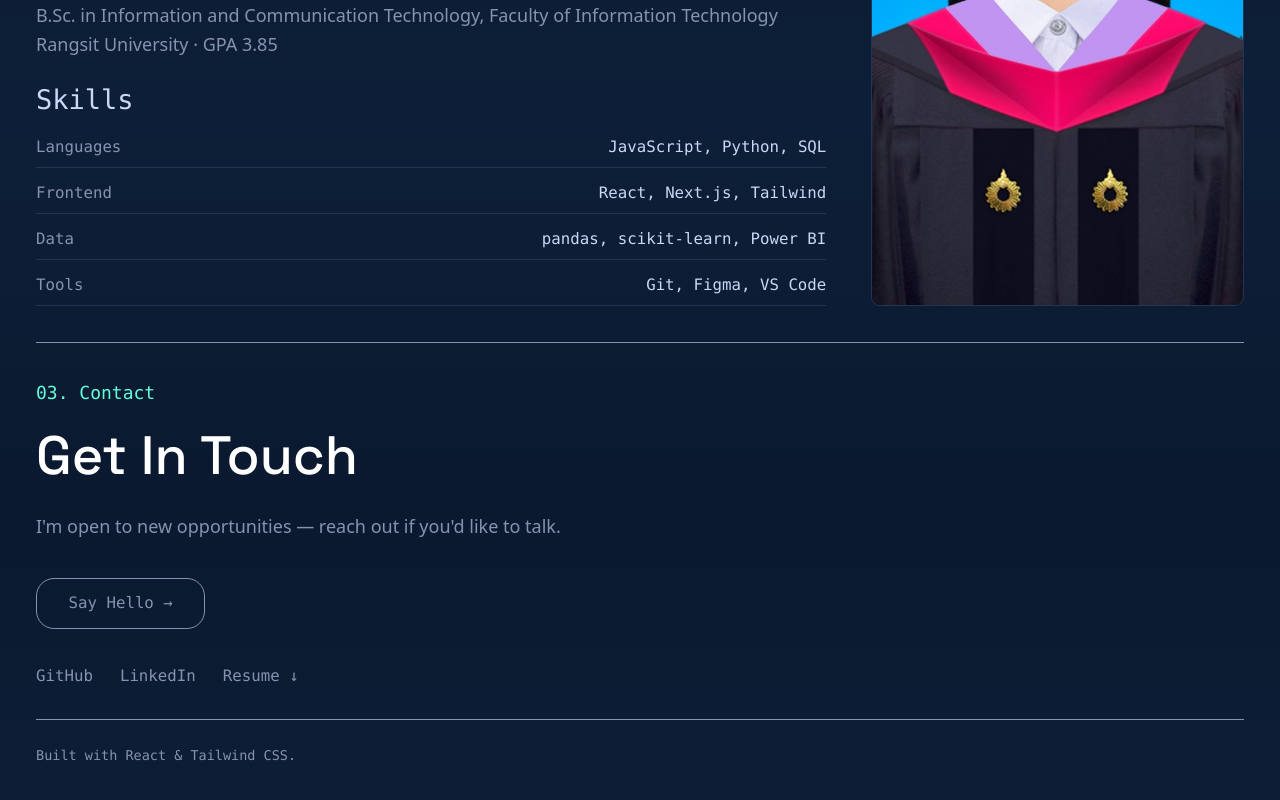
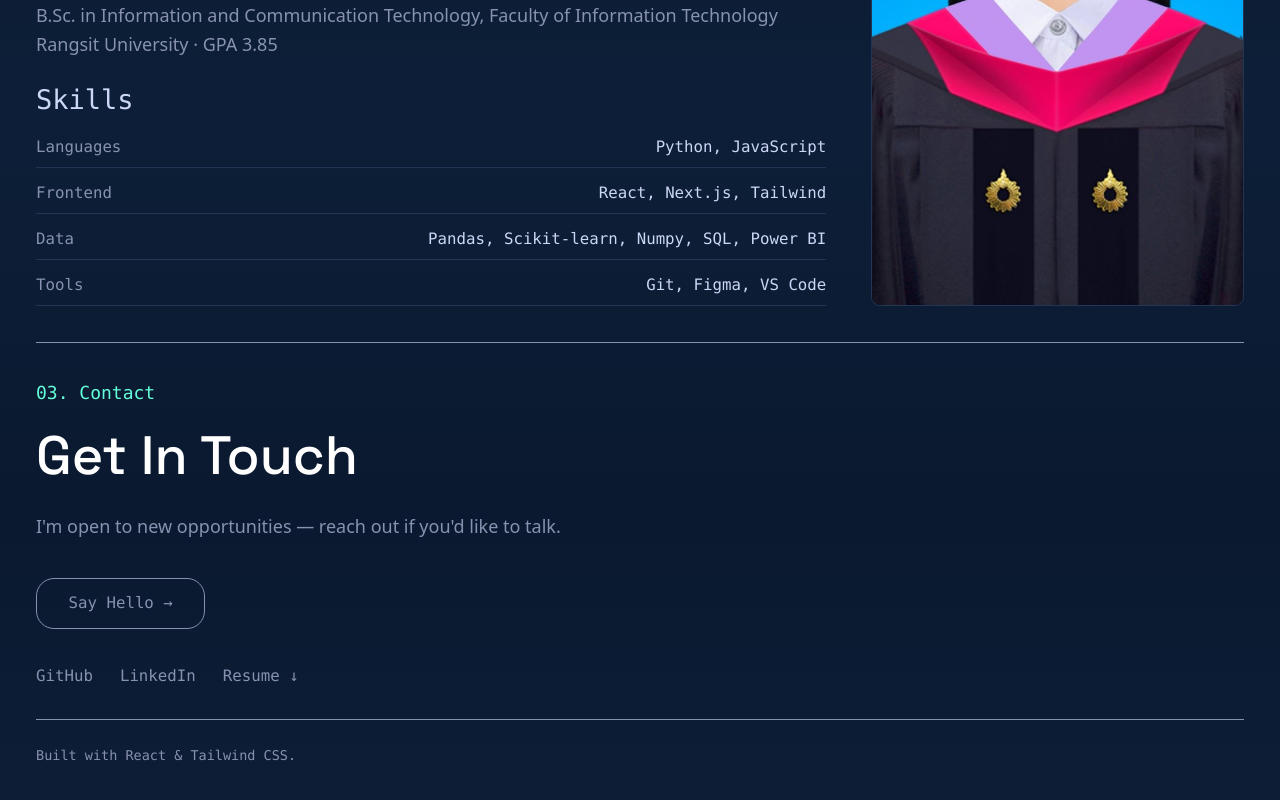
Before and after one commit to thidarr/Personal_Portfolio, a React (Vite) app in the folder my-portfolio/: page / in a window 1280 px wide. Shown: the part 1892-2692 px from the top of the page. Built offline with nearby package versions, Linux system fonts and the light colour scheme.

Commit message:
updated skill section

```diff
--- a/my-portfolio/src/components/About.jsx
+++ b/my-portfolio/src/components/About.jsx
@@ -52,7 +52,7 @@ function About() {
                             <ul className="font-mono text-sm space-y-3">
                                 <li className="flex justify-between gap-4 border-b border-border pb-2">
                                     <span className="text-text shrink-0">Languages</span>
-                                    <span className="text-text-h text-right">JavaScript, Python, SQL</span>
+                                    <span className="text-text-h text-right"> Python, JavaScript</span>
                                 </li>
                                 <li className="flex justify-between gap-4 border-b border-border pb-2">
                                     <span className="text-text shrink-0">Frontend</span>
@@ -60,7 +60,7 @@ function About() {
                                 </li>
                                 <li className="flex justify-between gap-4 border-b border-border pb-2">
                                     <span className="text-text shrink-0">Data</span>
-                                    <span className="text-text-h text-right">pandas, scikit-learn, Power BI</span>
+                                    <span className="text-text-h text-right">Pandas, Scikit-learn, Numpy, SQL, Power BI</span>
                                 </li>
                                 <li className="flex justify-between gap-4 border-b border-border pb-2">
                                     <span className="text-text shrink-0">Tools</span>
```
